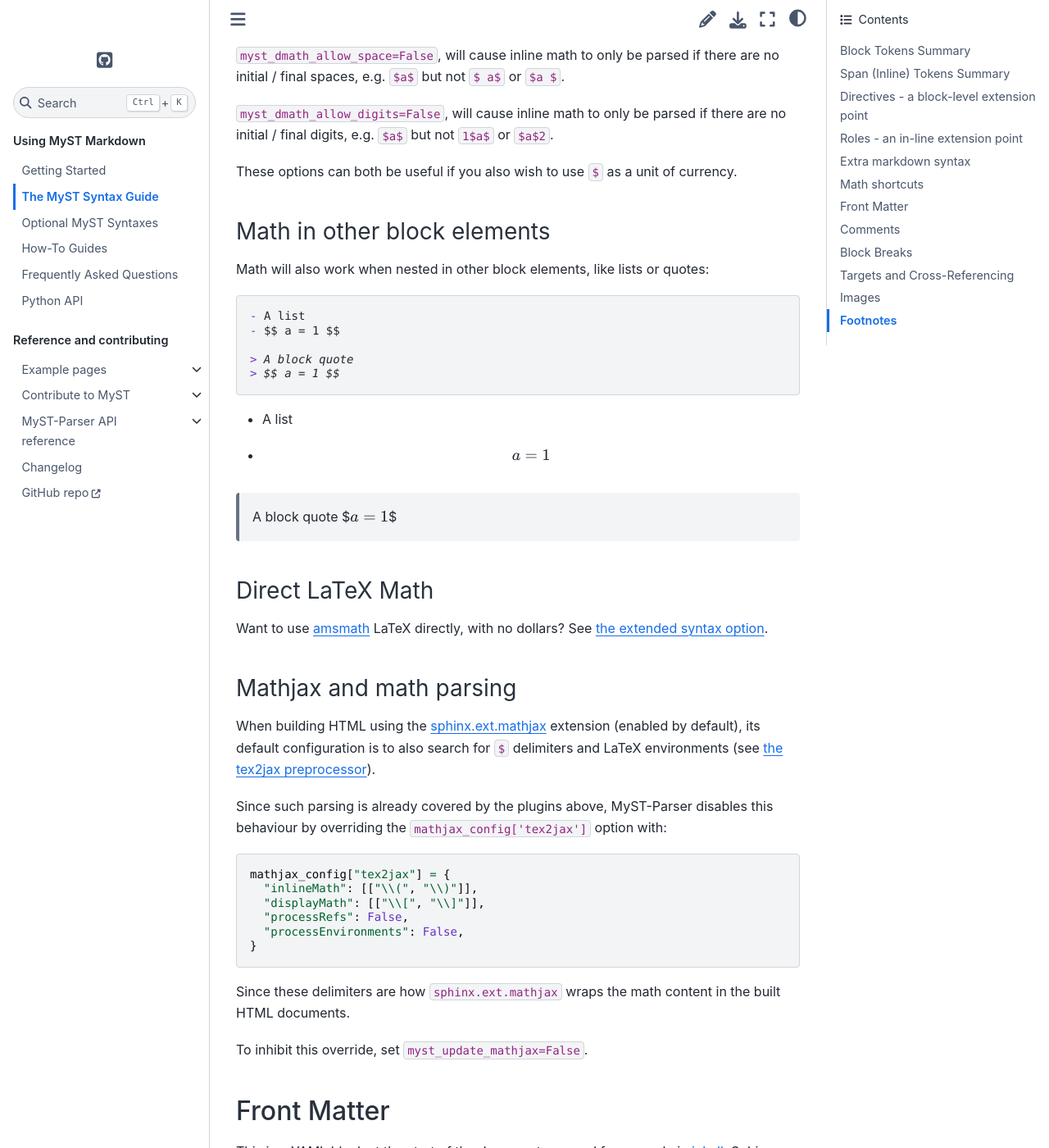
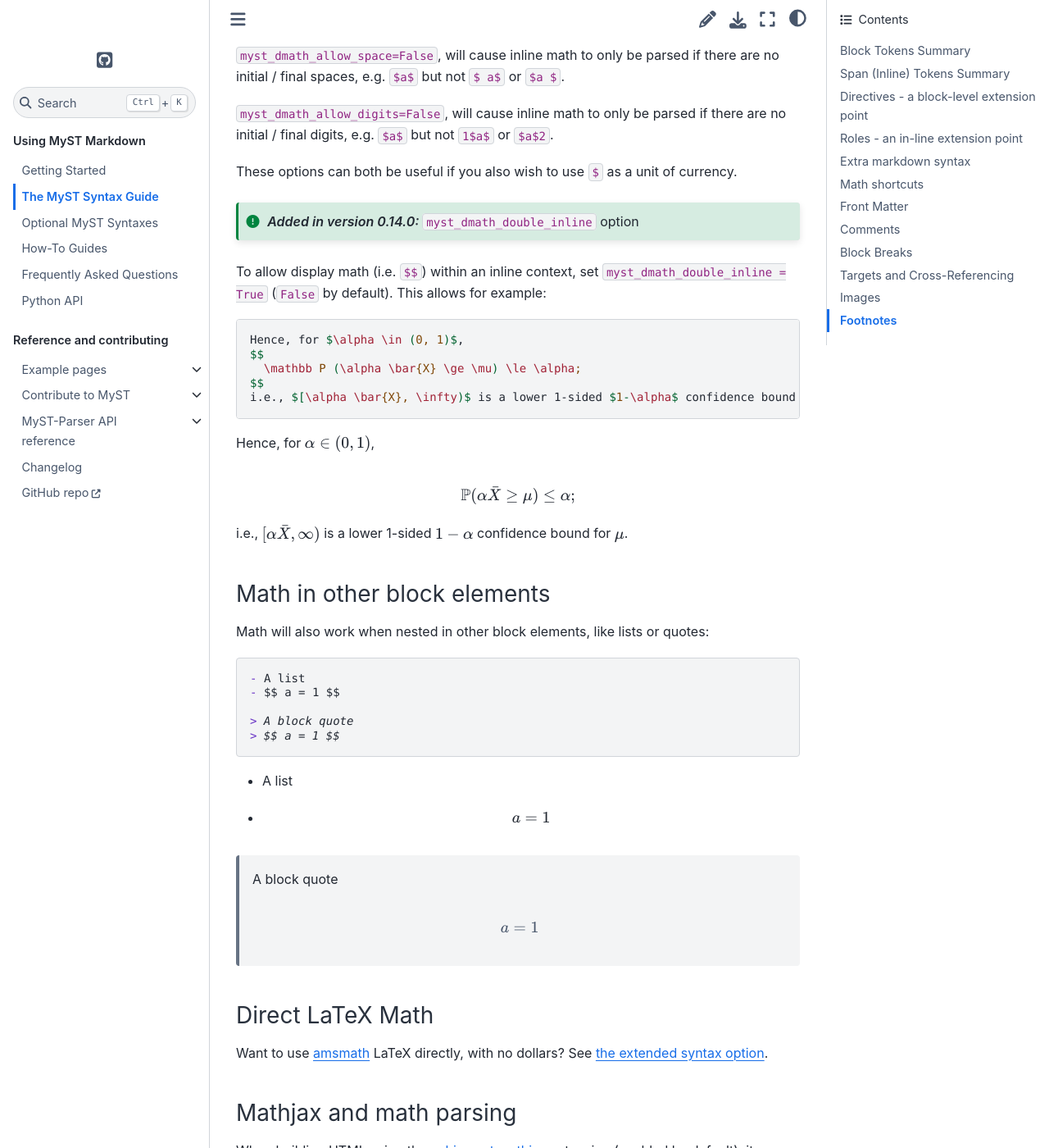
Before and after one commit to executablebooks/MyST-Parser, a Sphinx documentation site: the page built from docs/using/syntax.md, in a window 1280 px wide and 1400 px high, scrolled down 15429 px. Shown: the whole window at 82% size. Built offline with Sphinx 7.4.7 and the Sphinx Book theme 1.1.4, drawn with Linux system fonts in a browser that asks for light colours; some of the changed text lies outside the part shown.

Commit message:
✨ NEW: Add `dmath_double_inline` configuration option
Allow display math (i.e. `$$`) within an inline context.
Exposes functionality added in: https://github.com/executablebooks/mdit-py-plugins/pull/19

````diff
--- a/docs/conf.py
+++ b/docs/conf.py
@@ -75,6 +75,7 @@
 myst_url_schemes = ("http", "https", "mailto")
 myst_heading_anchors = 2
 myst_footnote_transition = True
+myst_dmath_double_inline = True
 panels_add_bootstrap_css = False
 bibtex_bibfiles = ["examples/references.bib"]
 
--- a/docs/using/syntax.md
+++ b/docs/using/syntax.md
@@ -763,6 +763,27 @@
 
 These options can both be useful if you also wish to use `$` as a unit of currency.
 
+```{versionadded} 0.14.0
+`myst_dmath_double_inline` option
+```
+
+To allow display math (i.e. `$$`) within an inline context, set `myst_dmath_double_inline = True` (`False` by default).
+This allows for example:
+
+```latex
+Hence, for $\alpha \in (0, 1)$,
+$$
+  \mathbb P (\alpha \bar{X} \ge \mu) \le \alpha;
+$$
+i.e., $[\alpha \bar{X}, \infty)$ is a lower 1-sided $1-\alpha$ confidence bound for $\mu$.
+```
+
+Hence, for $\alpha \in (0, 1)$,
+$$
+  \mathbb P (\alpha \bar{X} \ge \mu) \le \alpha;
+$$
+i.e., $[\alpha \bar{X}, \infty)$ is a lower 1-sided $1-\alpha$ confidence bound for $\mu$.
+
 ### Math in other block elements
 
 Math will also work when nested in other block elements, like lists or quotes:
````
Also changed, not shown: docs/using/intro.md (+4 -1 lines), 2 other files.
